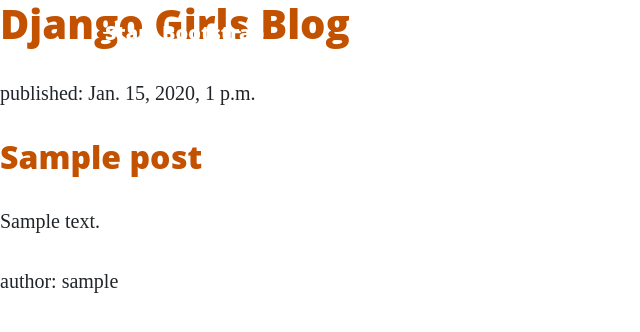
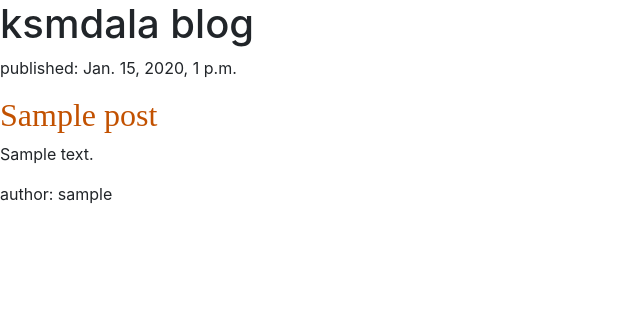
Before and after one commit to TheBonface/ksmdala, a Django app: template blog/templates/blog/post_list.html in a window 1280 px wide. Shown: the top 332 px of the page, without its empty margins (0-640 px from the left). Run offline with Django 3.2, Linux system fonts and the light colour scheme; the template is opened without the code that fills it: values that come from a table or form of the project are taken from there, others are empty; tables that the repository leaves empty hold one stand-in row (values such as "Sample post"); some libraries are stand-ins or nearby versions.

Commit message:
the static pages adjusted

```diff
--- a/blog/static/css/blog.css
+++ b/blog/static/css/blog.css
@@ -1,3 +1,4 @@
 h1 a, h2 a {
     color: #C25100;
+    font-family: 'Lobster';
 }
--- a/blog/templates/blog/post_list.html
+++ b/blog/templates/blog/post_list.html
@@ -1,5 +1,6 @@
-
+<!-- start -->
 {% load static %}
+<!doctype html>
 <html lang="en">
   <head>
     <!-- Required meta tags -->
@@ -9,46 +10,12 @@
     <!-- Bootstrap CSS -->
     <link rel="stylesheet" href="https://maxcdn.bootstrapcdn.com/bootstrap/4.0.0/css/bootstrap.min.css" integrity="sha384-Gn5384xqQ1aoWXA+058RXPxPg6fy4IWvTNh0E263XmFcJlSAwiGgFAW/dAiS6JXm" crossorigin="anonymous">
 
+  <link rel="stylesheet" href="{% static 'css/blog.css' %}">
     <title>ksmdala blog</title>
-        <!-- <link rel="stylesheet" href="//maxcdn.bootstrapcdn.com/bootstrap/4.0.0/css/bootstrap.min.css"> -->
-        <!-- <link rel="stylesheet" href="//maxcdn.bootstrapcdn.com/bootstrap/4.0.0/css/bootstrap-theme.min.css"> -->
-        <link rel="stylesheet" href="{% static 'css/blog.css' %}">
-
-        <!-- Custom styles for this template -->
-        <link rel="stylesheet" href="{% static 'css/clean-blog.min.css' %}">
-
   </head>
   <body>
+    <h1>ksmdala blog</h1>
 
-      <nav class="navbar navbar-expand-lg navbar-light fixed-top" id="mainNav">
-        <div class="container">
-          <a class="navbar-brand" href="index.html">Start Bootstrap</a>
-          <button class="navbar-toggler navbar-toggler-right" type="button" data-toggle="collapse" data-target="#navbarResponsive" aria-controls="navbarResponsive" aria-expanded="false" aria-label="Toggle navigation">
-            Menu
-            <i class="fas fa-bars"></i>
-          </button>
-          <div class="collapse navbar-collapse" id="navbarResponsive">
-            <ul class="navbar-nav ml-auto">
-              <li class="nav-item">
-                <a class="nav-link" href="index.html">Home</a>
-              </li>
-              <li class="nav-item">
-                <a class="nav-link" href="about.html">About</a>
-              </li>
-              <li class="nav-item">
-                <a class="nav-link" href="post.html">Sample Post</a>
-              </li>
-              <li class="nav-item">
-                <a class="nav-link" href="contact.html">Contact</a>
-              </li>
-            </ul>
-          </div>
-        </div>
-      </nav>
-
-      <div>
-          <h1><a href="/">Django Girls Blog</a></h1>
-      </div>
 
     {% for post in posts %}
         <div>
@@ -60,6 +27,8 @@
         </div>
     {% endfor %}
 
+
+
     <!-- Optional JavaScript -->
     <!-- jQuery first, then Popper.js, then Bootstrap JS -->
     <script src="https://code.jquery.com/jquery-3.2.1.slim.min.js" integrity="sha384-KJ3o2DKtIkvYIK3UENzmM7KCkRr/rE9/Qpg6aAZGJwFDMVNA/GpGFF93hXpG5KkN" crossorigin="anonymous"></script>
```
Lines whose indentation alone changed are shown as unchanged.
